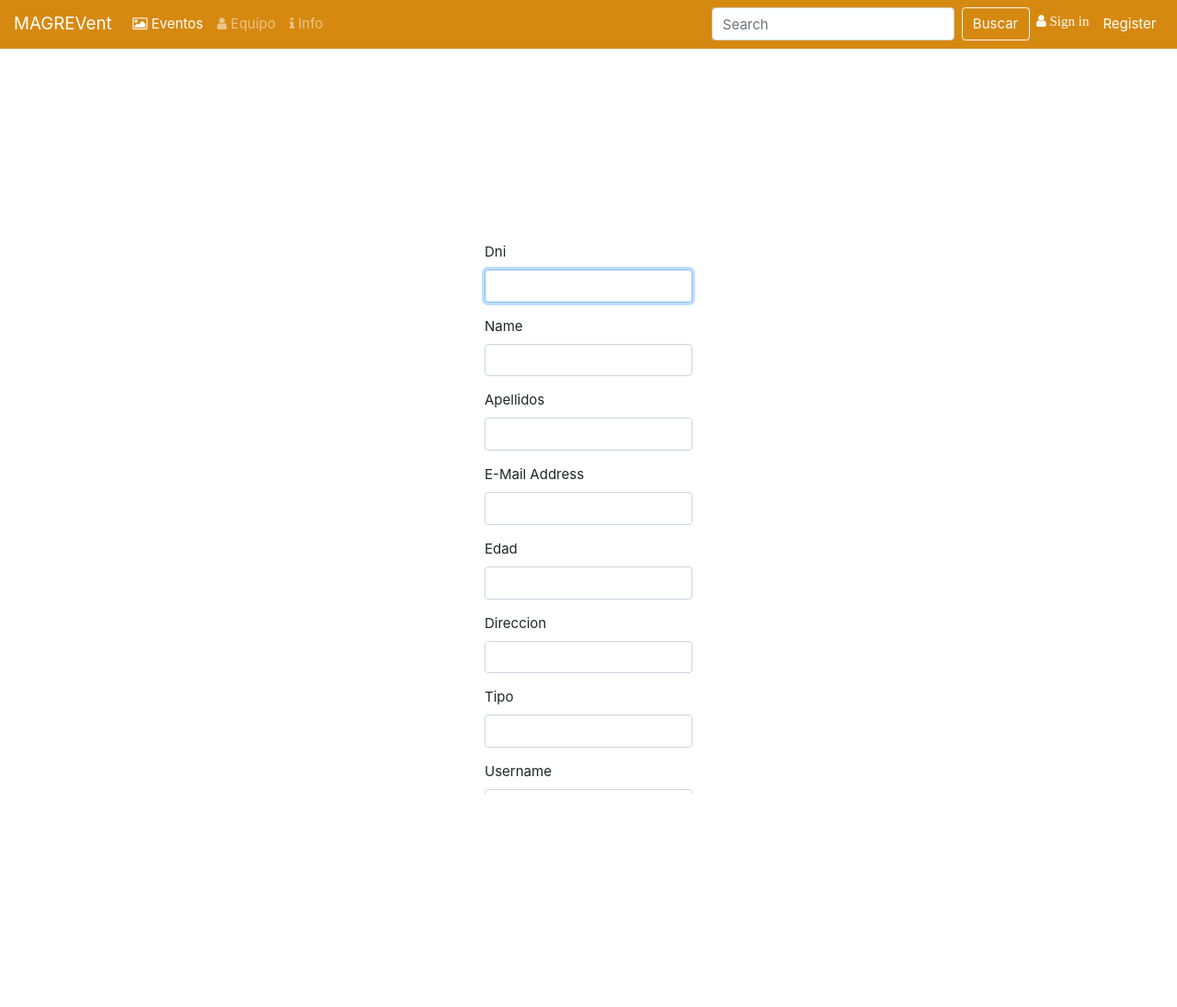
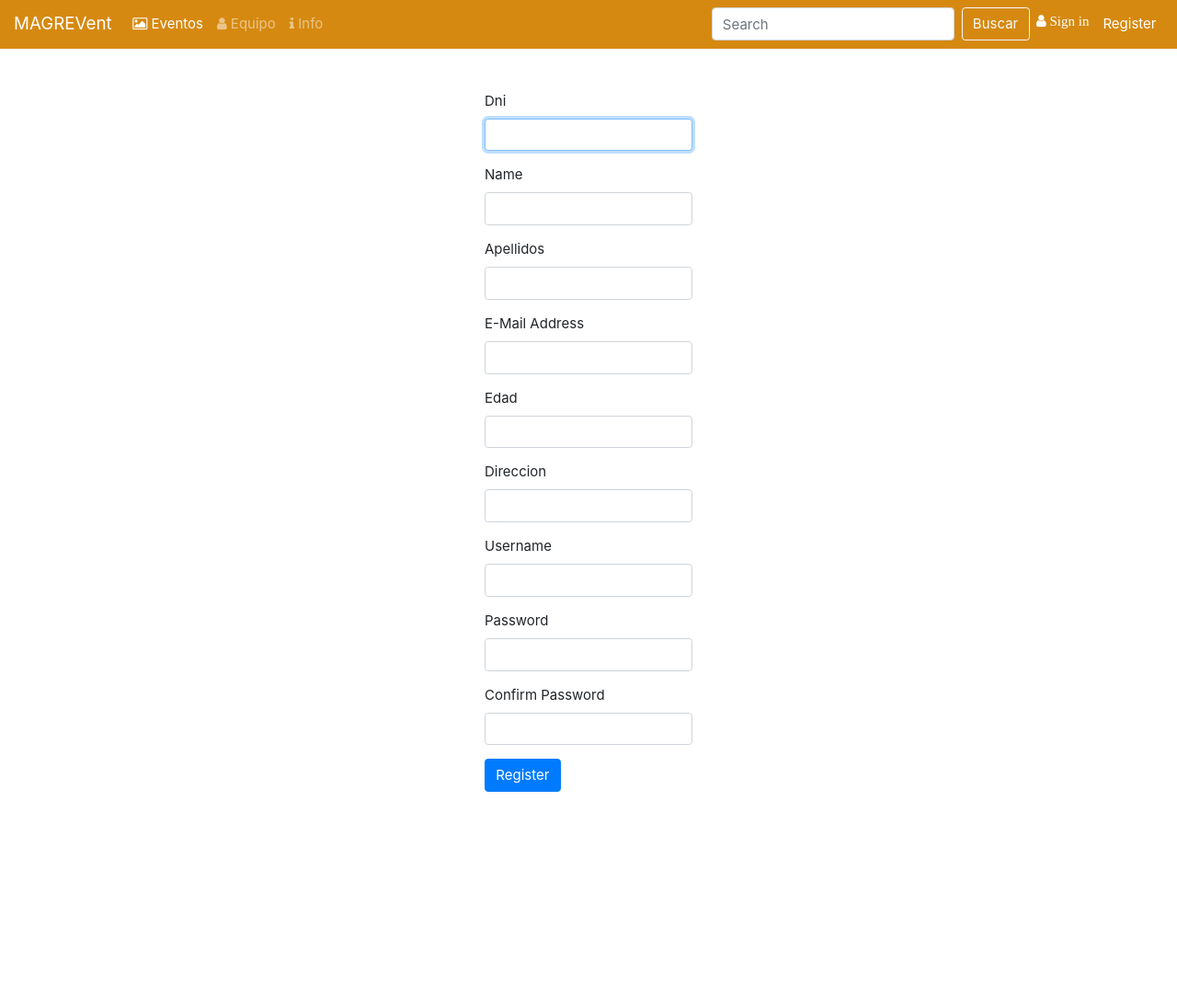
Before and after one commit to ajah1/MAGREvent, a Laravel app: page /register in a window 1280 px wide. Shown: the whole page at 92% size. Run offline with Laravel 8, Linux system fonts and the light colour scheme; settings files or empty folders that the repository lacks are supplied; parts of the project's set-up code (start-up, migrations or seed data) failed here and were passed over; some libraries are stand-ins or nearby versions.

Commit message:
Entrega final

```diff
--- a/eventos/app/Http/Controllers/Auth/RegisterController.php
+++ b/eventos/app/Http/Controllers/Auth/RegisterController.php
@@ -69,7 +69,7 @@ class RegisterController extends Controller
             'email' => $data['email'],
             'edad' => $data['edad'],
             'direccion' => $data['direccion'],
-            'tipo' => $data['tipo'],
+            'tipo' => 'U',
             'username' => $data['username'],
             'password' => bcrypt($data['password']),
         ]);
--- a/eventos/resources/views/auth/register.blade.php
+++ b/eventos/resources/views/auth/register.blade.php
@@ -7,10 +7,8 @@
     position:fixed;
     left:40%;
     width:40%;
-    top:24%;
+    top:9%;
     height: 600px;
-    overflow:scroll;
-    scrollbar-face-color:red;
 }
 </style>
 
@@ -107,20 +105,6 @@
                             </div>
                         </div>
 
-                        <div class="form-group{{ $errors->has('tipo') ? ' has-error' : '' }}">
-                            <label for="tipo" class="col-md-4 control-label">Tipo</label>
-
-                            <div class="col-md-6">
-                                <input id="tipo" type="text" class="form-control" name="tipo" value="{{ old('tipo') }}" required autofocus>
-
-                                @if ($errors->has('tipo'))
-                                    <span class="help-block">
-                                        <strong>{{ $errors->first('tipo') }}</strong>
-                                    </span>
-                                @endif
-                            </div>
-                        </div>
-
                         <div class="form-group{{ $errors->has('username') ? ' has-error' : '' }}">
                             <label for="username" class="col-md-4 control-label">Username</label>
 
--- a/eventos/resources/views/index.blade.php
+++ b/eventos/resources/views/index.blade.php
@@ -180,7 +180,7 @@
     </div>
     <div class="w3-col l3 m6 w3-margin-bottom">
       <div class="w3-card">
-        <img src="https://www.w3schools.com/w3images/team4.jpg" alt="Dan" style="width:100%">
+        <img src="https://www.w3schools.com/w3images/team3.jpg" alt="Dan" style="width:100%">
         <div class="w3-container">
           <h3>Juan Ruiz de Larrea Aracil</h3>
           <p class="w3-opacity">Programador</p>
--- a/eventos/resources/views/usuario/index.blade.php
+++ b/eventos/resources/views/usuario/index.blade.php
@@ -86,7 +86,7 @@ integrity="sha384-Gn5384xqQ1aoWXA+058RXPxPg6fy4IWvTNh0E263XmFcJlSAwiGgFAW/dAiS6J
                 <td>{{$user->username}}</td>
                 <td>{{$user->password}}</td>
                 <td>
-                    <form action="{{ route('usuario.destroy', $user->id) }}" method="POST">
+                    <form action="{{ route('borrarUsuario', $user->id) }}" method="DELETE">
                     {{ csrf_field() }}
                     <input type="hidden" name="_method" value="DELETE">
                     <button class="btn btn-danger">Eliminar</button>
--- a/eventos/routes/web.php
+++ b/eventos/routes/web.php
@@ -121,3 +121,8 @@ Route::post('comprarProducto', [
     "as" => "comprarProducto",
     "uses" => "PagosController@correo"
 ]);
+
+Route::delete('/borrarUsuario/{id_usuario}', [
+    "as" => "borrarUsuario",
+    "uses" => "UsuariosController@destroy"
+]);
```
Also changed, not shown: eventos/app/Http/Controllers/UsuariosController.php (+4 -3 lines), eventos/public/imagenes/hmridtrqzt7FVhrxwnsJHi1km6476ZZha8VbESC4.jpeg (deleted), eventos/public/imagenes/mBv3IzWXBsXtx0143YYPrj23EgmkNa2A00VZgyhf.jpeg (deleted), eventos/public/imagenes/tibi.jpg (added), 3 other files.
